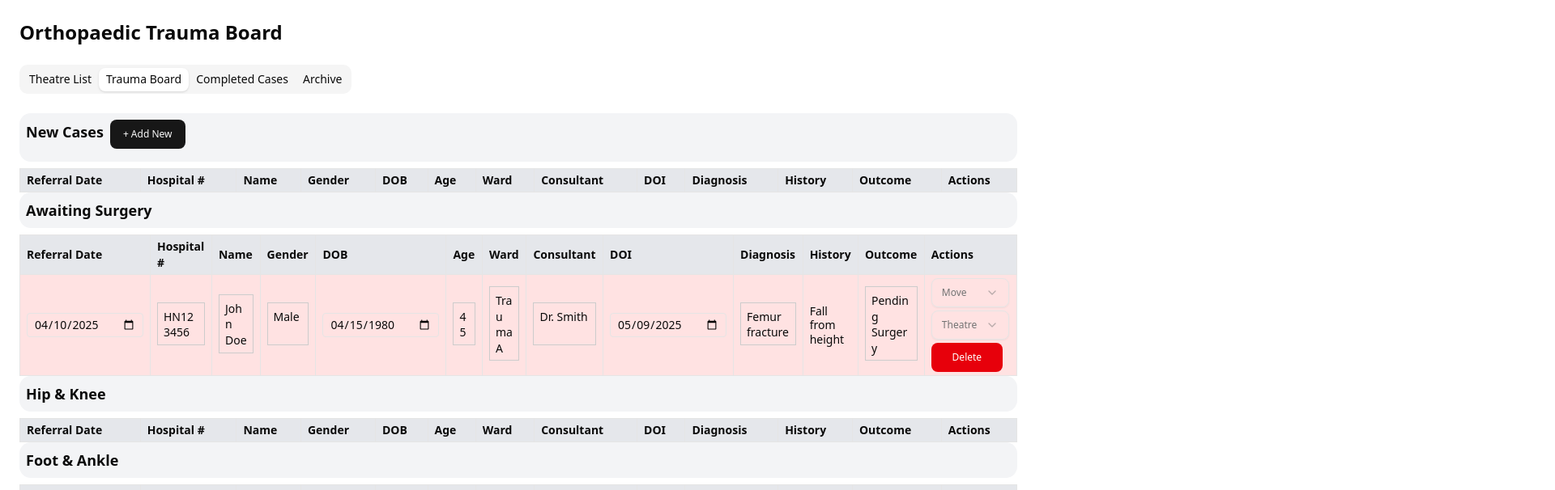
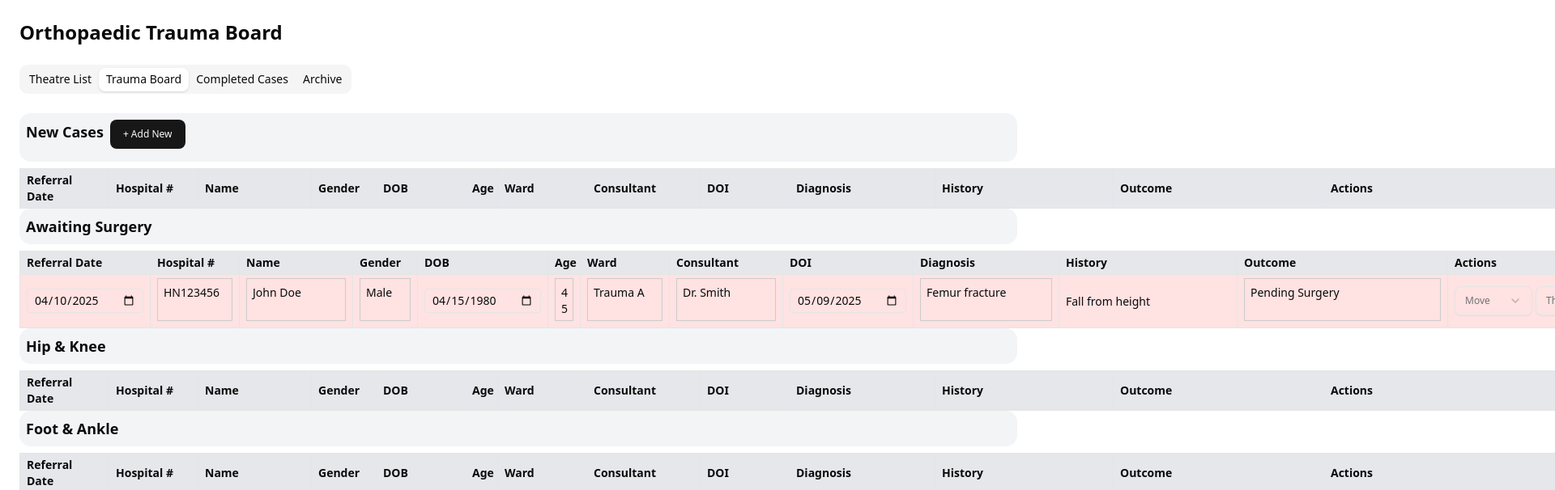
Before and after one commit to shree3105/trauma-board, a Next.js app: page / in a window 1280 px wide. Shown: the top 606 px of the page at 81% size, 1920 px wide, since content can reach past the window. Built offline with nearby package versions, Linux system fonts and the light colour scheme.

Commit message:
column widths fixed

```diff
--- a/components/SectionTable.tsx
+++ b/components/SectionTable.tsx
@@ -103,25 +103,25 @@ export default function SectionTable({
       <table className="min-w-full border text-sm text-left">
         <thead className="bg-gray-200">
           <tr>
-            <th className="px-2 py-1 border">Referral Date</th>
-            <th className="px-2 py-1 border">Hospital #</th>
-            <th className="px-2 py-1 border">Name</th>
-            <th className="px-2 py-1 border">Gender</th>
-            <th className="px-2 py-1 border">DOB</th>
-            <th className="px-2 py-1 border">Age</th>
-            <th className="px-2 py-1 border">Ward</th>
-            <th className="px-2 py-1 border">Consultant</th>
-            <th className="px-2 py-1 border">DOI</th>
-            <th className="px-2 py-1 border">Diagnosis</th>
-            <th className="px-2 py-1 border">History</th>
-            <th className="px-2 py-1 border">Outcome</th>
+            <th className="px-2 py-1 border min-w-[110px] max-w-[110px] ">Referral Date</th>
+                    <th className="px-2 py-1 border min-w-[110px] max-w-[110px] ">Hospital #</th>
+                    <th className="px-2 py-1 border min-w-[140px] max-w-[140px] ">Name</th>
+                    <th className="px-2 py-1 border min-w-[80px] max-w-[80px] ">Gender</th>
+                    <th className="px-2 py-1 border min-w-[110px] max-w-[110px]">DOB</th>
+                    <th className="px-2 py-1 border min-w-[40px] max-w-[40px] ">Age</th>
+                    <th className="px-2 py-1 border min-w-[110px] max-w-[110px] ">Ward</th>
+                    <th className="px-2 py-1 border min-w-[140px] max-w-[140px] ">Consultant</th>
+                    <th className="px-2 py-1 border min-w-[110px] max-w-[110px] ">DOI</th>
+                    <th className="px-2 py-1 border min-w-[180px] w-[10%]">Diagnosis</th>
+                    <th className="px-2 py-1 border min-w-[220px] w-[20%]">History</th>
+                    <th className="px-2 py-1 border min-w-[260px] w-[25%]">Outcome</th>
             {(section === "completed" || section === "archive") && (
-              <th className="px-2 py-1 border">Surgery Date</th>
+              <th className="px-2 py-1 border min-w-[110px] max-w-[110px]">Surgery Date</th>
             )}
             {section === "archive" ? (
-              <th className="px-2 py-1 border">Notes</th>
+              <th className="px-2 py-1 border min-w-[180px] w-[10%]">Notes</th>
             ) : (
-              <th className="px-2 py-1 border">Actions</th>
+              <th className="px-2 py-1 border min-w-[400px] max-w-[400px]">Actions</th>
             )}
           </tr>
         </thead>
@@ -235,6 +235,20 @@ export default function SectionTable({
                     )}
                     {section === "theatre" && (
                       <>
+                        <Select
+                          onValueChange={(val) => updatePatient(p.id, "theatreSlot", val)}
+                        >
+                          <SelectTrigger className="w-24 text-xs">
+                            <SelectValue placeholder="Theatre" />
+                          </SelectTrigger>
+                          <SelectContent>
+                            {theatreDays.map((d) => (
+                              <SelectItem key={d.key} value={d.key}>
+                                {d.label}
+                              </SelectItem>
+                            ))}
+                          </SelectContent>
+                        </Select>
                         <Button
                           className="w-22 text-xs"
                           onClick={() => {
```
